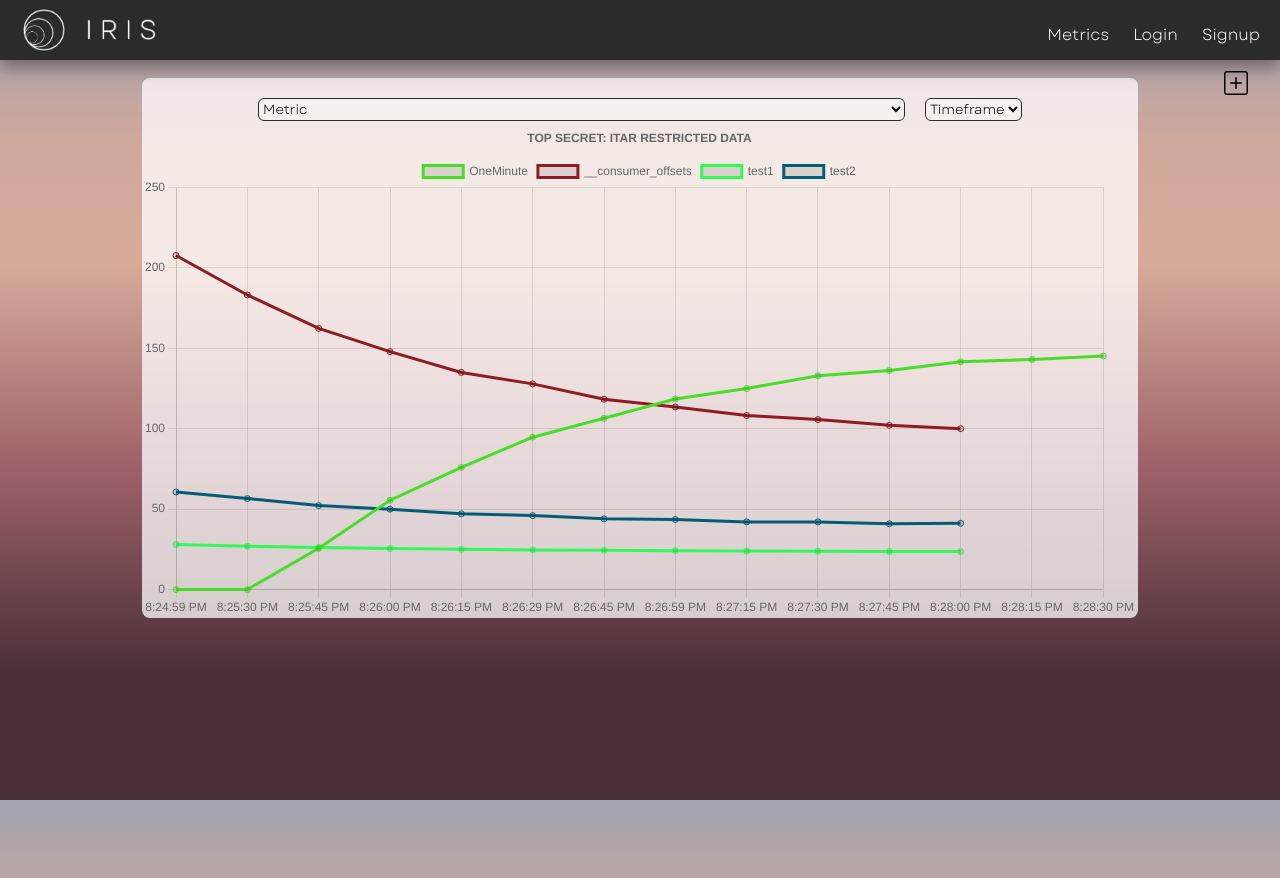
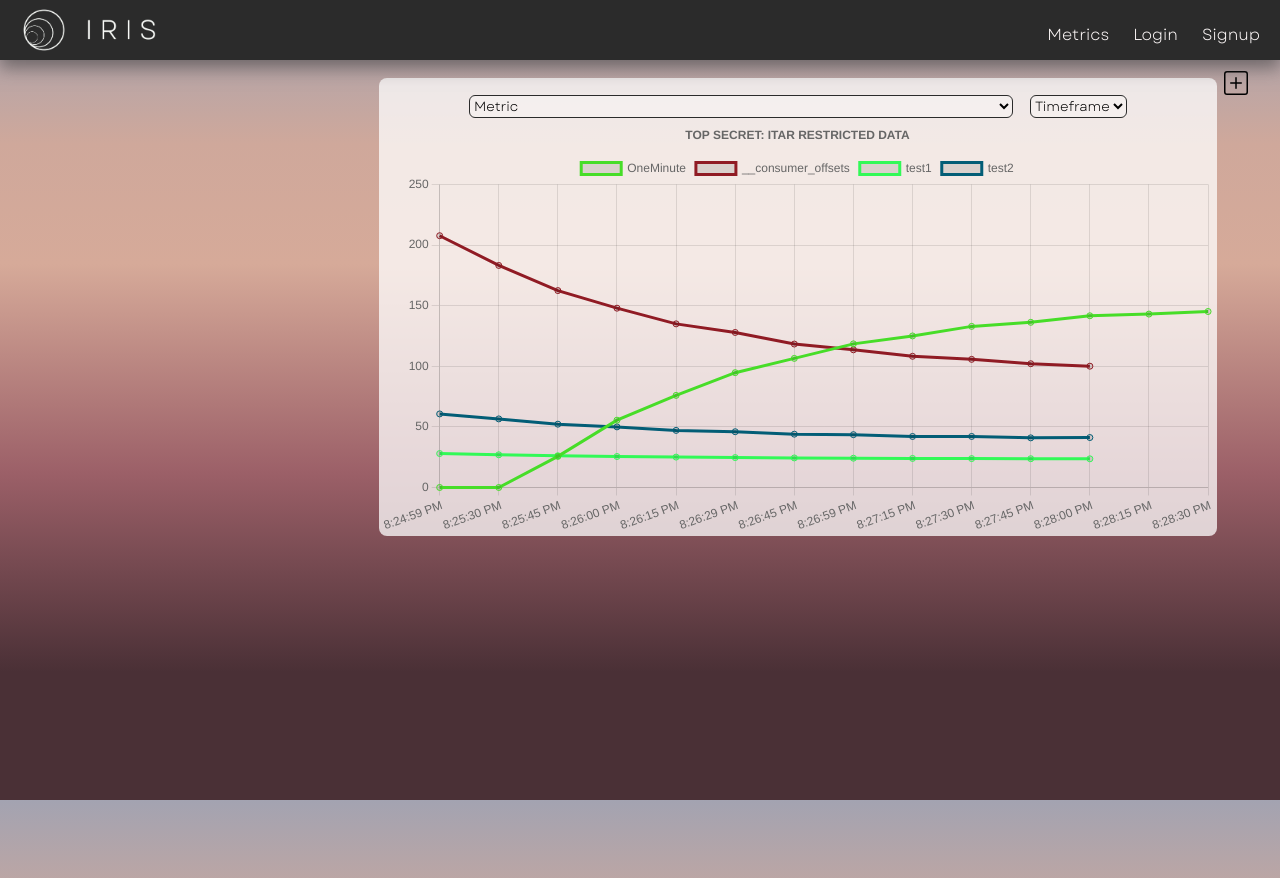
Before and after one commit to oslabs-beta/iris, a React app: page / in a window 1280 px wide. Built offline with nearby package versions, Linux system fonts and the light colour scheme; no server answers.

Commit message:
reformatted the frontend

```diff
--- a/client/home/components/charts/BarChart.jsx
+++ b/client/home/components/charts/BarChart.jsx
@@ -1,15 +1,14 @@
 import React, { Component, useState, useEffect } from 'react';
-import { Line } from 'react-chartjs-2';
+import { Bar } from 'react-chartjs-2';
 import Chart from 'chart.js/auto';
 
-function BarChart() {
-return (
-<div></div>
-)
+
+function BarChart(props) {
+
+    return (
+        <></>
+    )
 }
 
 
-
-
-
 export default BarChart;
--- a/client/home/components/charts/LineChart.jsx
+++ b/client/home/components/charts/LineChart.jsx
@@ -10,7 +10,7 @@ function LineChart(props) {
     // deconstruct chartData
     const { chartData } = props;
 
-    const [lineChartMetric, updateLine] = useState({
+    const [chartMetric, updateLine] = useState({
         // labels will be for date -> most likely going to do a cache arr as date.time
         labels: ['filler'],
         datasets: [
@@ -19,7 +19,7 @@ function LineChart(props) {
                 data: [0],
                 borderColor: "gray"
             }
-        ]
+        ],
     });
 
     // function to generate random colors for our chartjs lines
@@ -98,8 +98,9 @@ function LineChart(props) {
         updateLine({
             // labels will be for date -> most likely going to do a cache arr as date.time
             labels: timestampArr,
-            datasets: lineChartData // this is an array of 3 subarrays -> subarray [line data]
+            datasets: lineChartData, // this is an array of 3 subarrays -> subarray [line data]
         });
+
     }, [props])
 
     const options = {
@@ -115,48 +116,18 @@ function LineChart(props) {
         },
         background: 'rgba(0, 54, 0, 1)',
     }
-    // return new Chart('graph', {
-    //     id: 'graph',
+    // return new Chart('LineChart', {
+    //     id: 'LineChart',
     //     type: 'line',
-    //     data: lineChartMetric,
+    //     data: chartMetric,
     //     options: options
     // })
 
-    return <Line id="graph" options={options} data={lineChartMetric} />;
+    return (
+        <>
+            <Line id="lineChart" options={options} data={chartMetric} />
+        </>
+    )
 }
 
 export default LineChart;
-
-/*
-
-// metrics housed in state and also for our chartjs plots
-const [currMetrics, setMetrics] = useState();
-
-// grab data - currently dummyData from process_cpu_user_seconds_total
-// fetch request to our query - using prom client
-const metric = 'process_cpu_user_seconds_total'
-async function getNewMetrics(metric) {
-    let data = [];
-
-    // need the endpoint - most likely will be {ip}:5556/query..{metric}
-    axios.get(`localhost:5556/${metric}`)
-        .then(data => setMetrics(data))
-        .catch(err => console.log(`some error occurred while grabbing data from ${metric}: ${err}`));
-
-    // modify for time and metrics - boilerplate for now
-    updateLine({
-        // labels will be for date -> most likely going to do a cache arr as date.time
-        labels: Object.keys(currMetrics).reverse(),
-        datasets: [{
-            label: 'Price',
-            data: Object.values(currMetrics).map(data => Number.data),
-            borderColor: "gray",
-        }],
-    })
-
-}
-
-//metric will be modifiable
-setInterval(getNewMetrics(metric), 3000);
-
-*/
--- a/client/home/components/charts/PieChart.jsx
+++ b/client/home/components/charts/PieChart.jsx
@@ -1,22 +1,12 @@
 import React, { Component, useState, useEffect } from 'react';
-import { Line } from 'react-chartjs-2';
+import { Pie } from 'react-chartjs-2';
 import Chart from 'chart.js/auto';
 
-
-function PieChart () {
-return (
-<div></div>
-)
-
+function PieChart(props) {
+    return (
+        <></>
+    )
 
 }
 
-
-
-
-
-
-
-
-
 export default PieChart;
--- a/client/home/containers/HomeContainer.jsx
+++ b/client/home/containers/HomeContainer.jsx
@@ -1,46 +1,13 @@
 import React, { Component, useState, useEffect } from 'react';
-import GraphContainer from './GraphContainer.jsx';
+import RightPane from './RightPane.jsx';
+import LeftPane from './LeftPane.jsx';
+
 
 function HomeContainer(props) {
-    // implement adding new graphs logic
-    // always want one graph
-    const [currentGraphs, setGraphs] = useState([<GraphContainer chartID={'1'} />]);
-
-    // function that will create new graphs onClick button id = newGraph
-    function createGraph() {
-        const holder = [...currentGraphs];
-        console.log('holder, ', String(currentGraphs.length + 1))
-        holder.push(<GraphContainer chartID={String(currentGraphs.length + 1)} />);
-        setGraphs(holder)
-
-        const reqBody = {
-            metric: 'kafka_server_broker_topic_metrics_bytesinpersec_rate',
-            timeFrame: '5m',
-            chartID: String(currentGraphs.length + 1)
-        }
-
-        fetch('/', {
-            method: 'POST',
-            headers: { 'Content-Type': 'application/json' },
-            body: JSON.stringify(reqBody)
-        })
-            .then((formattedData) => {
-                console.log(formattedData)
-            })
-            .catch(err => {
-                console.log('Error thrown in POST request in graphContainer: ', err)
-            })
-    };
-
     return (
-        <div className='homePage'>
-            <button id='newGraph' onClick={createGraph}>
-                <svg xmlns="http://www.w3.org/2000/svg" width="24" height="24" fill="currentColor" class="bi bi-plus-square" viewBox="0 0 16 16">
-                    <path d="M14 1a1 1 0 0 1 1 1v12a1 1 0 0 1-1 1H2a1 1 0 0 1-1-1V2a1 1 0 0 1 1-1h12zM2 0a2 2 0 0 0-2 2v12a2 2 0 0 0 2 2h12a2 2 0 0 0 2-2V2a2 2 0 0 0-2-2H2z"/>
-                    <path d="M8 4a.5.5 0 0 1 .5.5v3h3a.5.5 0 0 1 0 1h-3v3a.5.5 0 0 1-1 0v-3h-3a.5.5 0 0 1 0-1h3v-3A.5.5 0 0 1 8 4z"/>
-                </svg>
-            </button>
-            <div id='graphFeed'>{currentGraphs}</div>
+        <div id='homePage'>
+            <LeftPane />
+            <RightPane />
         </div>
     )
 };
--- /dev/null
+++ b/client/home/containers/LeftPane.jsx
@@ -0,0 +1,20 @@
+import React, { Component, useState, useEffect } from 'react';
+import { Bar, Pie } from 'react-chartjs-2';
+import BarChart from '../components/charts/BarChart.jsx';
+import PieChart from '../components/charts/PieChart.jsx';
+
+
+
+function LeftPane(props) {
+
+    const leftPaneCharts = [<BarChart />, <BarChart />, <PieChart />]
+
+    // pie chart -> bar chart -> bar chart
+    return (
+        <div id='leftPane'>
+            {leftPaneCharts}
+        </div>
+    )
+}
+
+export default LeftPane;
--- /dev/null
+++ b/client/home/containers/RightPane.jsx
@@ -0,0 +1,50 @@
+import React, { Component, useState, useEffect } from 'react';
+import { Line } from 'react-chartjs-2';
+import GraphContainer from './GraphContainer';
+import LineChart from '../components/charts/LineChart.jsx';
+
+function RightPane(props) {
+    // implement adding new graphs logic
+    // always want one graph
+    const [currentGraphs, setGraphs] = useState([<GraphContainer chartID={'1'} />]);
+
+    // function that will create new graphs onClick button id = newGraph
+    function createGraph() {
+        const holder = [...currentGraphs];
+        console.log('holder, ', String(currentGraphs.length + 1))
+        holder.push(<GraphContainer chartID={String(currentGraphs.length + 1)} />);
+        setGraphs(holder)
+
+        const reqBody = {
+            metric: 'kafka_server_broker_topic_metrics_bytesinpersec_rate',
+            timeFrame: '5m',
+            chartID: String(currentGraphs.length + 1)
+        }
+        // fecthing for default data to render on initial start up
+        fetch('/', {
+            method: 'POST',
+            headers: { 'Content-Type': 'application/json' },
+            body: JSON.stringify(reqBody)
+        })
+            .then((formattedData) => {
+                console.log(formattedData)
+            })
+            .catch(err => {
+                console.log('Error thrown in POST request in graphContainer: ', err)
+            })
+    };
+
+    return (
+        <div id='rightPane'>
+            <button id='newGraph' onClick={createGraph}>
+                <svg xmlns="http://www.w3.org/2000/svg" width="24" height="24" fill="currentColor" class="bi bi-plus-square" viewBox="0 0 16 16">
+                    <path d="M14 1a1 1 0 0 1 1 1v12a1 1 0 0 1-1 1H2a1 1 0 0 1-1-1V2a1 1 0 0 1 1-1h12zM2 0a2 2 0 0 0-2 2v12a2 2 0 0 0 2 2h12a2 2 0 0 0 2-2V2a2 2 0 0 0-2-2H2z" />
+                    <path d="M8 4a.5.5 0 0 1 .5.5v3h3a.5.5 0 0 1 0 1h-3v3a.5.5 0 0 1-1 0v-3h-3a.5.5 0 0 1 0-1h3v-3A.5.5 0 0 1 8 4z" />
+                </svg>
+            </button>
+            <div id='graphFeed'>{currentGraphs}</div>
+        </div>
+    )
+}
+
+export default RightPane;
--- a/client/stylesheets/_homeContainer.scss
+++ b/client/stylesheets/_homeContainer.scss
@@ -1,36 +1,56 @@
 body {
   height: 100vh;
-  background: linear-gradient(0deg, rgba(74,48,54,1) 16%, rgba(156,96,104,1) 41%, rgba(214,170,153,1) 67%, rgba(207,168,155,1) 82%, rgba(163,163,177,1) 100%);
+  background: linear-gradient(0deg, rgba(74, 48, 54, 1) 16%, rgba(156, 96, 104, 1) 41%, rgba(214, 170, 153, 1) 67%, rgba(207, 168, 155, 1) 82%, rgba(163, 163, 177, 1) 100%);
   background-attachment: fixed;
-  .homePage {
+
+  #homePage {
     margin-top: 70px;
+
+    display: flex;
+    flex-direction: flex-start;
+
+
+    #leftPane {
+      width: 25%;
+    }
+
+    #rightPane {
+      width: 75%;
+
       button#newGraph {
         position: fixed;
         right: 2%;
         border: none;
         background: none;
+
         &:hover {
           &:hover {
             transform: scale(1.1);
             transition-duration: 300ms;
             cursor: pointer;
           }
+
           &:not(:hover) {
             transition-duration: 600ms;
           }
         }
       }
+
       #graphFeed {
-      padding: 0% 10%;
+        padding: 0% 5%;
         display: grid;
         grid: auto / repeat(2, 1fr);
         gap: 8px;
+
         #graphContainer:nth-child(3n+1) {
           grid-column: span 2;
         }
-      #graphContainer:nth-child(3n){
+
+        #graphContainer:nth-child(3n) {
           grid-column: span 1;
         }
       }
     }
+
   }
+}
```
Also changed, not shown: client/home/containers/GraphContainer.jsx (+6 -1 lines), 1 other file (tests, documents, lock files or other folders). Lines whose indentation alone changed are shown as unchanged.
